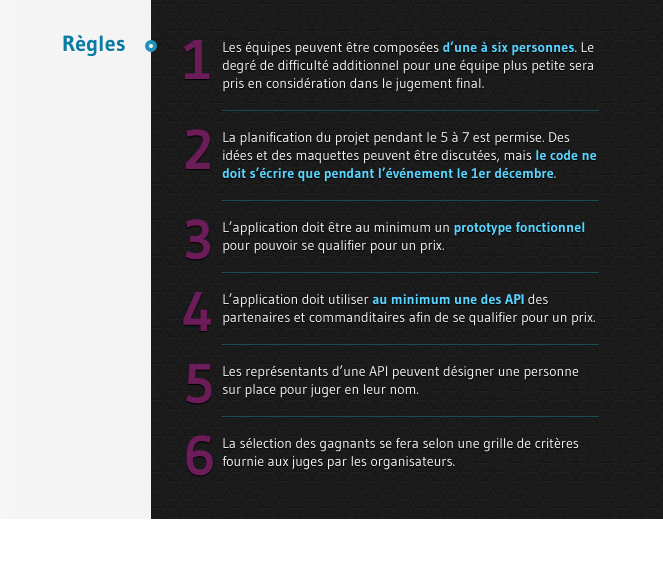
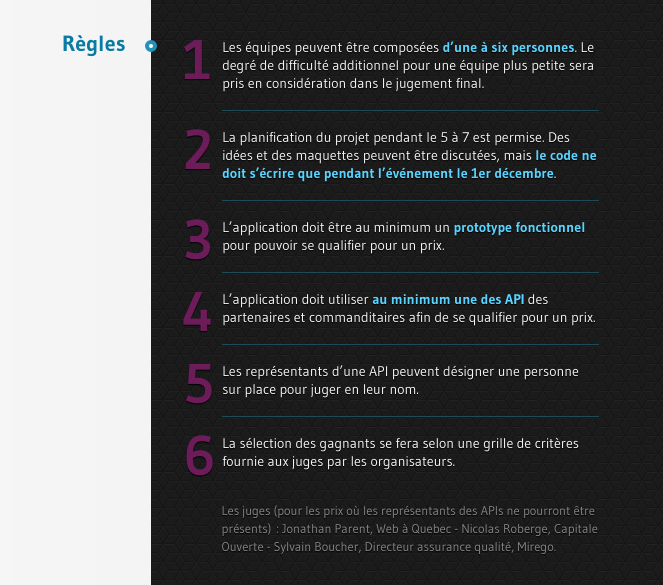
Before and after one commit to hackquebec/hackqc2012, a plain HTML site: page public/regles.html in a window 1280 px wide. Shown: the part 1310-1895 px from the top of the page, without its empty margins (617-1280 px from the left). Before the commit the page ends 1829 px from the top, so only its background shows below. Drawn offline with Linux system fonts and the light colour scheme.

Commit message:
Add judges

```diff
--- a/public/regles.html
+++ b/public/regles.html
@@ -149,6 +149,7 @@
 				<li>Les représentants d’une API peuvent désigner une personne sur place pour juger en leur nom.</li>
 				<li>La sélection des gagnants se fera selon une grille de critères fournie aux juges par les organisateurs.</li>
 			</ol>
+			<p class="reglements-note">Les juges (pour les prix où les représentants des APIs ne pourront être présents) : Jonathan Parent, Web à Quebec - Nicolas Roberge, Capitale Ouverte - Sylvain Boucher, Directeur assurance qualité, Mirego.</p>
 		</div>
 	</div>
 </div>
--- a/public/style.css
+++ b/public/style.css
@@ -317,6 +317,12 @@ small{
 
 .reglements li:last-child{
 	border-bottom:none;
+}
+
+p.reglements-note {
+	color: rgba(255,255,255,0.5);
+	font-size: 90%;
+	padding: 0 0 0 45px;
 }
 
 /* - Page Infos - */
```
